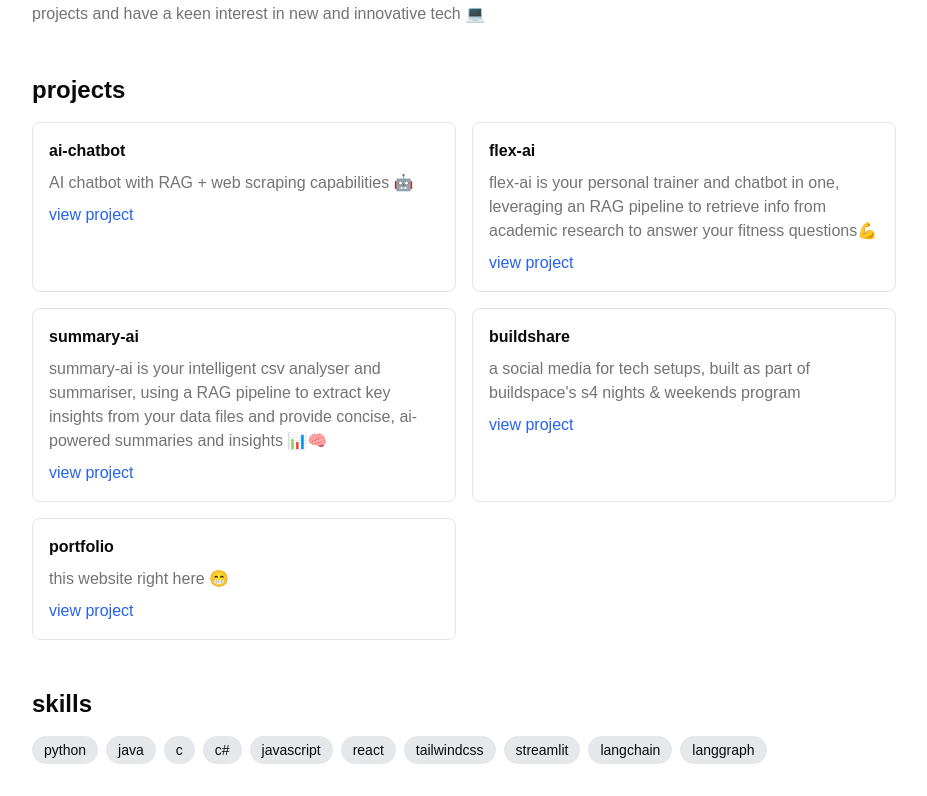
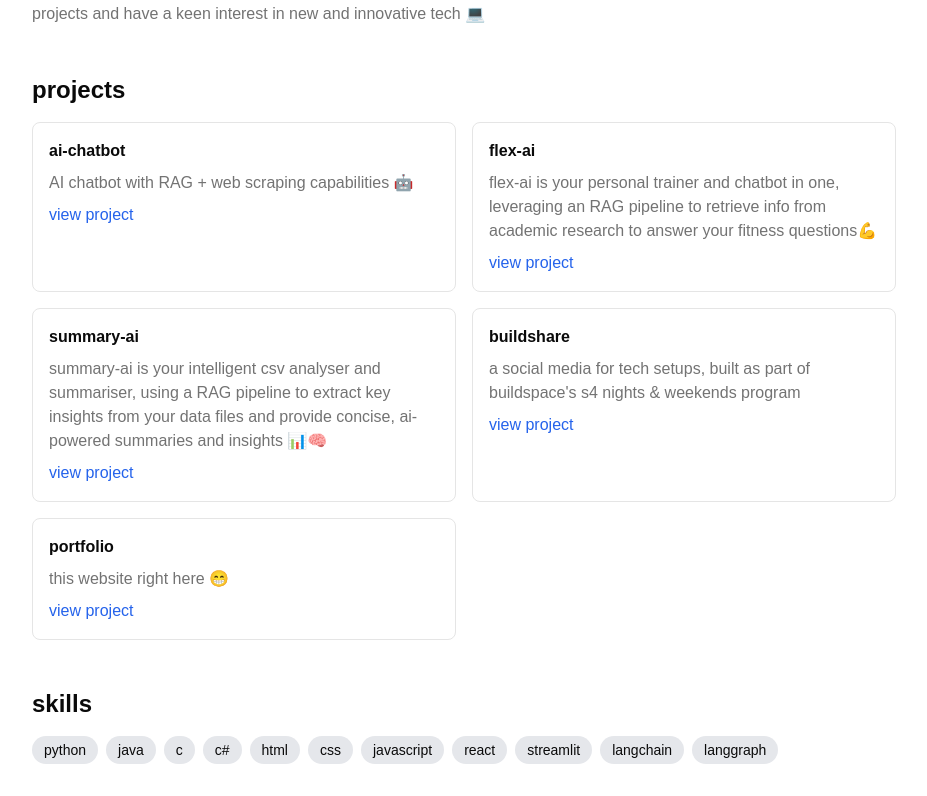
Before and after one commit to freddykhant/portfolio, a Next.js app: page / in a window 1280 px wide. Shown: the part 473-1269 px from the top of the page, without its empty margins (176-1103 px from the left). Built offline with nearby package versions, Linux system fonts and the light colour scheme.

Commit message:
skills update

```diff
--- a/app/page.tsx
+++ b/app/page.tsx
@@ -38,9 +38,10 @@ const skills = [
   "java",
   "c",
   "c#",
+  "html",
+  "css",
   "javascript",
   "react",
-  "tailwindcss",
   "streamlit",
   "langchain",
   "langgraph",
```
